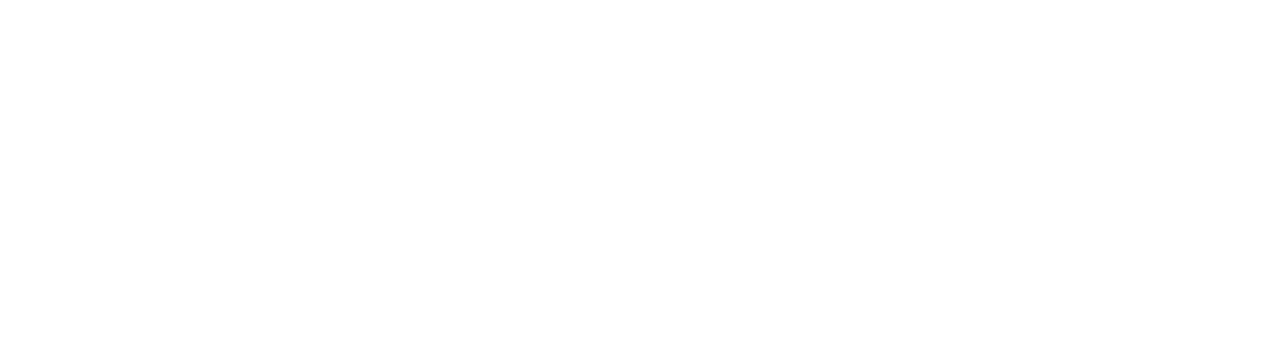
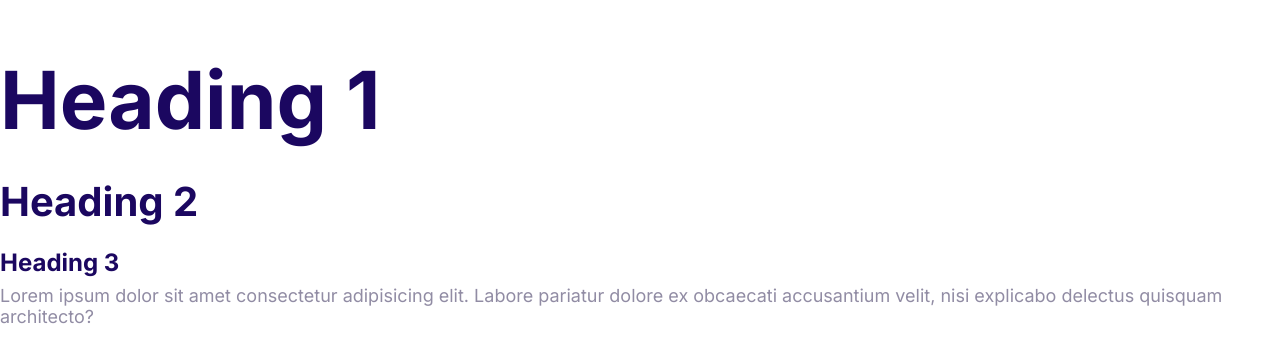
Before and after one commit to jackfros-glitch/Moshify, a plain HTML site: page index.html in a window 1280 px wide. Drawn offline with Linux system fonts and the light colour scheme.

Commit message:
Define the Styles for the fonts.

```diff
--- a/css/index.css
+++ b/css/index.css
@@ -5,3 +5,46 @@
     --color-headings: #1b0760;
     --color-body: #918ca4;
 }
+
+html{
+    font-size: 62.5%;
+}
+
+body{
+    font-family: 'Inter', Arial, Arial, Helvetica, sans-serif ;
+    color: var(--color-body);
+    font-size: 2.4rem;
+}
+
+h1, h2, h3{
+    color: var(--color-headings);
+    margin-bottom: 1rem;
+}
+
+h1{
+    font-size: 7rem;
+}
+
+h2{
+    font-size: 4rem;
+}
+
+h3{
+    font-size : 3rem;
+}
+p{
+    margin: 0;
+}
+
+@media screen and (min-width: 1024px){
+    body{
+        font-size: 1.8rem;
+    }
+
+    h1{
+        font-size: 8rem;
+    }
+    h3{
+        font-size: 2.4rem;
+    }
+}
--- a/index.html
+++ b/index.html
@@ -4,9 +4,24 @@
     <meta charset="UTF-8" />
     <meta http-equiv="X-UA-Compatible" content="IE=edge" />
     <meta name="viewport" content="width=device-width, initial-scale=1.0" />
+    <link rel="preconnect" href="https://fonts.googleapis.com" />
+    <link rel="preconnect" href="https://fonts.gstatic.com" crossorigin />
+    <link
+      href="https://fonts.googleapis.com/css2?family=Inter:wght@400;700&display=swap"
+      rel="stylesheet"
+    />
     <link rel="stylesheet" href="css/normalize.css" />
     <link rel="stylesheet" href="css/index.css" />
     <title>Moshify</title>
   </head>
-  <body></body>
+  <body>
+    <h1>Heading 1</h1>
+    <h2>Heading 2</h2>
+    <h3>Heading 3</h3>
+    <p>
+      Lorem ipsum dolor sit amet consectetur adipisicing elit. Labore pariatur
+      dolore ex obcaecati accusantium velit, nisi explicabo delectus quisquam
+      architecto?
+    </p>
+  </body>
 </html>
```
